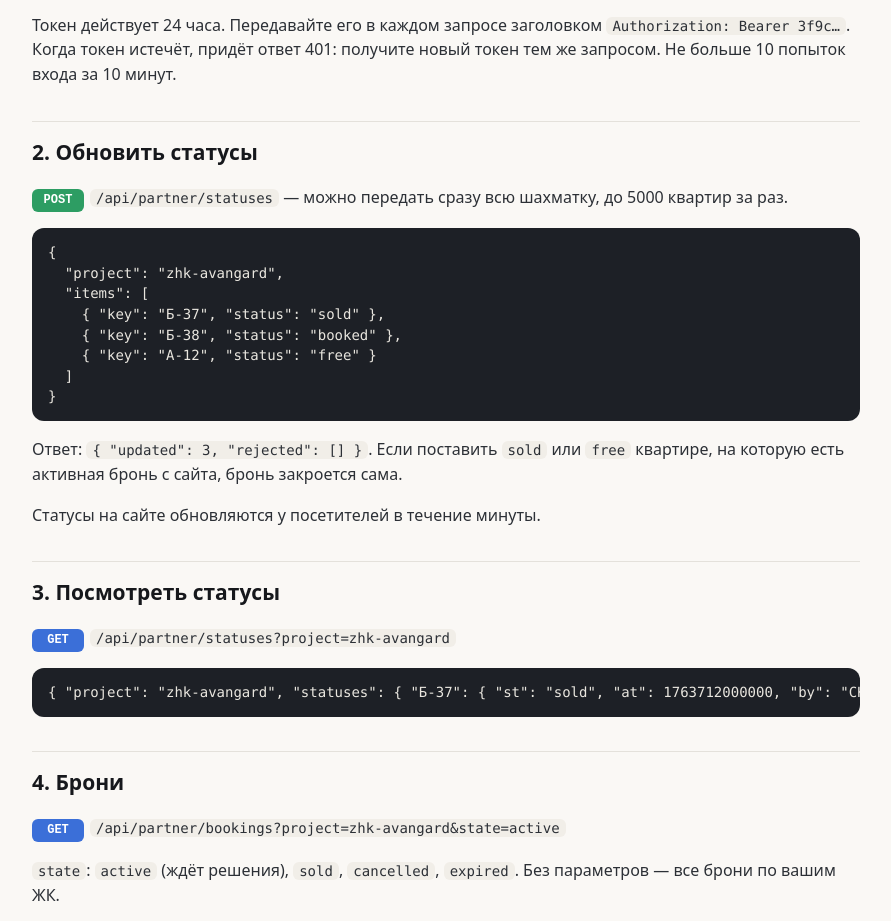
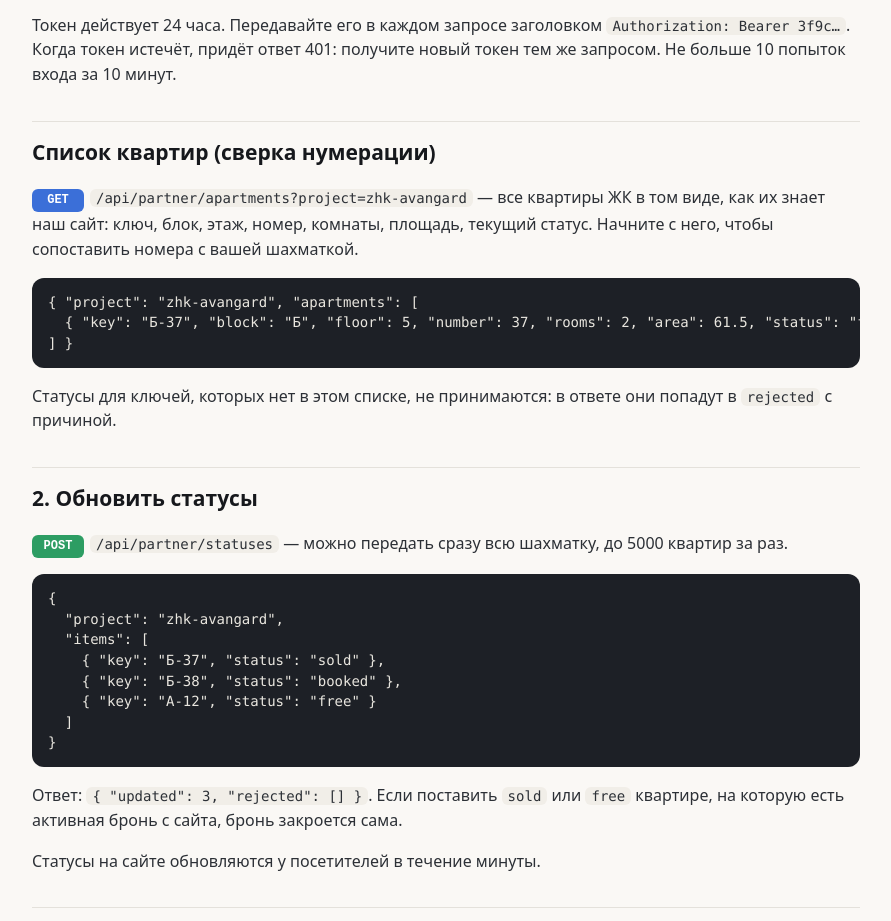
Before and after one commit to kutcollcenter-oss/-, a plain HTML site: page site/api-docs.html in a window 1280 px wide. Shown: the part 1353-2274 px from the top of the page, without its empty margins (194-1085 px from the left). Drawn offline with Linux system fonts and the light colour scheme.

Commit message:
Описание API: список квартир для сверки нумерации
Co-Authored-By: Claude Opus 5.5 <noreply@anthropic.com>

```diff
--- a/site/api-docs.html
+++ b/site/api-docs.html
@@ -64,6 +64,13 @@
   <p>Ответ:</p>
   <pre><code>{ "token": "3f9c…", "expiresIn": 86400, "projects": ["zhk-avangard"] }</code></pre>
   <p>Токен действует 24 часа. Передавайте его в каждом запросе заголовком <code>Authorization: Bearer 3f9c…</code>. Когда токен истечёт, придёт ответ 401: получите новый токен тем же запросом. Не больше 10 попыток входа за 10 минут.</p>
+
+  <h2>Список квартир (сверка нумерации)</h2>
+  <p><span class="m">GET</span><code>/api/partner/apartments?project=zhk-avangard</code> — все квартиры ЖК в том виде, как их знает наш сайт: ключ, блок, этаж, номер, комнаты, площадь, текущий статус. Начните с него, чтобы сопоставить номера с вашей шахматкой.</p>
+  <pre><code>{ "project": "zhk-avangard", "apartments": [
+  { "key": "Б-37", "block": "Б", "floor": 5, "number": 37, "rooms": 2, "area": 61.5, "status": "free" }
+] }</code></pre>
+  <p>Статусы для ключей, которых нет в этом списке, не принимаются: в ответе они попадут в <code>rejected</code> с причиной.</p>
 
   <h2>2. Обновить статусы</h2>
   <p><span class="m post">POST</span><code>/api/partner/statuses</code> — можно передать сразу всю шахматку, до 5000 квартир за раз.</p>
```
